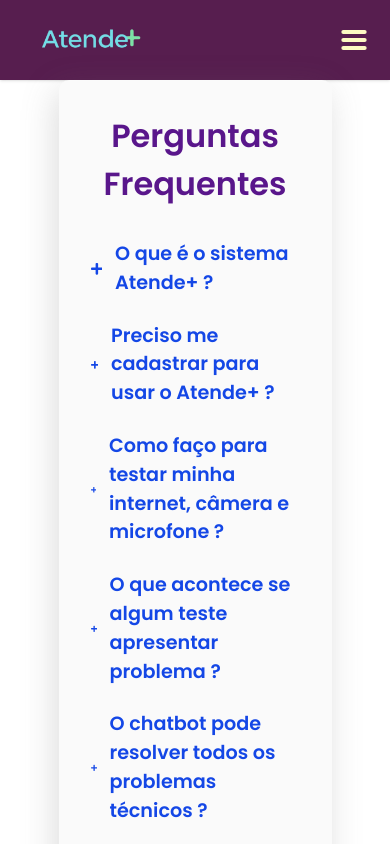
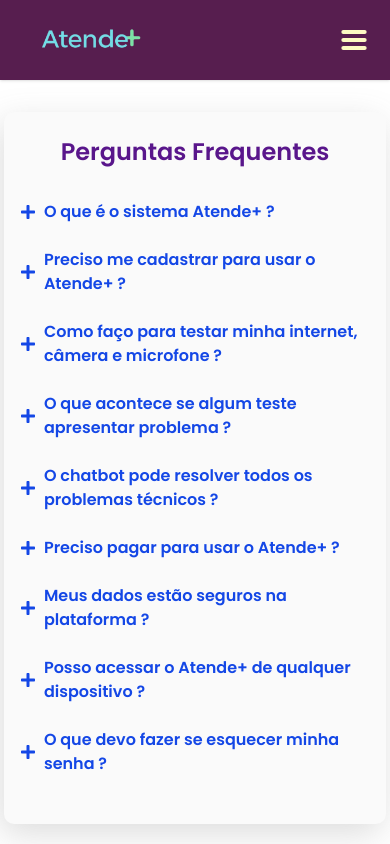
Before and after one commit to ChallengeAnaGuJoao/challenger-front-end-2-sem, a React (Vite) app: page /faq in a window 390 px wide. Shown: the top 844 px of the page. Built offline with nearby package versions, Linux system fonts and the light colour scheme.

Commit message:
added responsiviness on faq page

```diff
--- a/src/pages/faq.tsx
+++ b/src/pages/faq.tsx
@@ -87,19 +87,55 @@
   return (
     <>
       <Header />
-      <main>
-        <section className="p-[2rem] w-[70%] m-[0_auto] bg-neutral-50 rounded-[10px] shadow-[-4px_10px_34px_-1px_rgba(112,_112,_112,_0.25)]">
-          <h2 className="text-center mb-[2rem] text-[2rem] font-semibold text-purple-900">Perguntas Frequentes</h2>
-          <div className="mb-[1.5rem]">
+      <main className="my-8 sm:my-12 md:my-16 flex flex-col items-center min-h-[60vh]">
+        <section className="px-4 py-6
+            sm:px-6 sm:py-8
+            md:px-8 md:py-10
+            lg:px-12 lg:py-12
+            xl:px-16 xl:py-14
+            w-full
+            max-w-[98vw]
+            sm:max-w-[90vw]
+            md:max-w-[80vw]
+            lg:max-w-[60vw]
+            xl:max-w-[50vw]
+            mx-auto
+            bg-neutral-50
+            rounded-[10px]
+            shadow-[-4px_10px_34px_-1px_rgba(112,_112,_112,_0.25)]
+            transition-all">
+          <h2 className="text-center mb-8 text-2xl sm:text-3xl md:text-4xl font-semibold text-purple-900">Perguntas Frequentes</h2>
+          <div className="mb-6">
             {faqs.map((faq, idx) => (
-              <div className="mb-[1.5rem]" key={idx}>
-                <button className="flex items-center gap-[0.8rem] w-full text-left text-[1.2rem] font-semibold text-blue-700 cursor-pointer p-[0] transition-colors duration-300 ease-in-out hover:text-blue-500"
-                  onClick={() => setOpenIndex(openIndex === idx ? null : idx)}>
-                  <FaPlus className="text-[1.1rem] transition-transform-0.3"/>
+              <div className="mb-6" key={idx}>
+                <button className="flex items-center gap-2 w-full text-left
+                    text-base sm:text-lg md:text-xl
+                    font-semibold text-blue-700 cursor-pointer p-0
+                    transition-colors duration-300 ease-in-out hover:text-blue-500"
+                  onClick={() => setOpenIndex(openIndex === idx ? null : idx)} aria-expanded={openIndex === idx}
+                  aria-controls={`faq-answer-${idx}`}>
+                  <FaPlus
+                    size={16}
+                    className={`
+                      flex-shrink-0
+                      text-lg
+                      transition-transform duration-300
+                      ${openIndex === idx ? "rotate-45 text-blue-600" : ""}
+                    `}
+                  />
                   {faq.question}
                 </button>
-                  {openIndex === idx && (
-                  <p className="ml-[2rem] text-base leading-[1.5] mt-[0.5rem] bg-yellow-50 p-[0.8rem_1rem] rounded-sm">
+                {openIndex === idx && (
+                  <p
+                    id={`faq-answer-${idx}`}
+                    className="
+                      ml-4 sm:ml-6 md:ml-8
+                      text-sm sm:text-base
+                      leading-relaxed mt-2
+                      bg-yellow-50 p-3 sm:p-4 rounded-sm
+                      transition-all
+                    "
+                  >
                     {faq.answer}
                   </p>
                 )}
```
